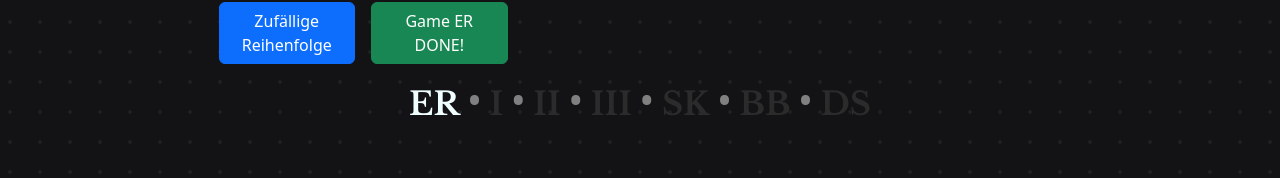
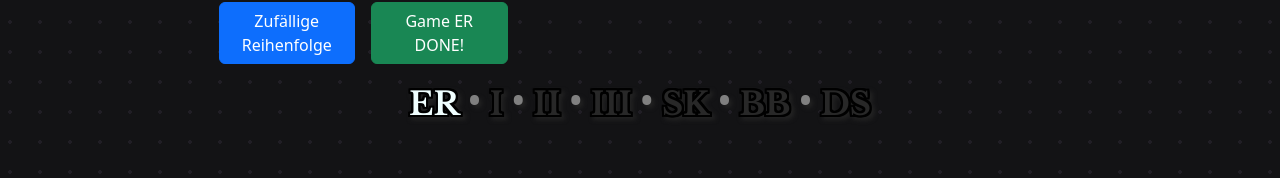
Before and after one commit to deadofarceus/DedosOverlays, a React (Vite) app: page /NoDeathRun in a window 1280 px wide. Shown: the part 198-376 px from the top of the page. Built offline with nearby package versions, Linux system fonts and the light colour scheme; no server answers.

Commit message:
feat: add shadow

```diff
--- a/src/components/nodeathrun/NoDeathRunGames.tsx
+++ b/src/components/nodeathrun/NoDeathRunGames.tsx
@@ -10,7 +10,7 @@ function NoDeathRunGames({ games }: NoDeathRunGamesProps) {
       {games.map((game, index) => (
         <div className="centerR nodeathgamesDiv" key={index}>
           <div
-            className="nodeathrungame"
+            className="nodeathrungame blackOutline"
             key={index}
             style={{
               color:
--- a/src/styles/NoDeathRun.css
+++ b/src/styles/NoDeathRun.css
@@ -38,4 +38,5 @@
 .nodeathgamesDiv {
   max-width: 100px;
   align-items: center;
+  filter: drop-shadow(3px 3px 2px #222);
 }
```
